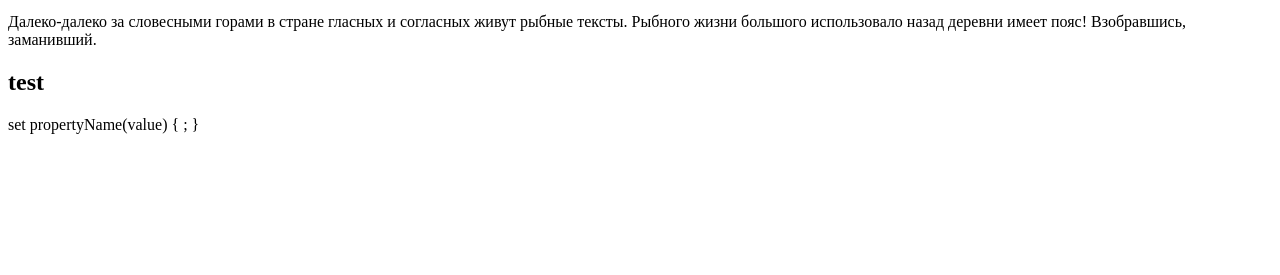
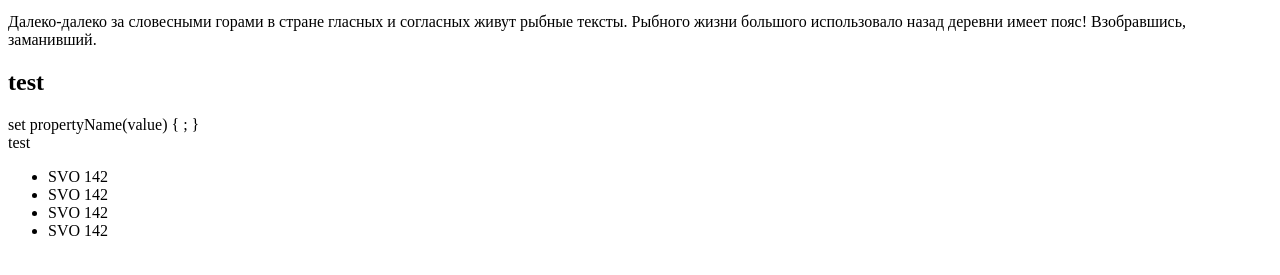
Before and after one commit to Dpy3b/test22, a plain HTML site: page index.html in a window 1280 px wide. Shown: the part 137-412 px from the top of the page. Drawn offline with Linux system fonts and the light colour scheme.

Commit message:
попытка смержить опять 123ddff

```diff
--- a/index.html
+++ b/index.html
@@ -14,5 +14,12 @@
   <div class="rel">set propertyName(value) {
     ;
   }</div>
+  <div class="rel">test</div>
+  <ul>
+    <li>SVO 142</li>
+    <li>SVO 142</li>
+    <li>SVO 142</li>
+    <li>SVO 142</li>
+  </ul>
 </body>
 </html>
```
